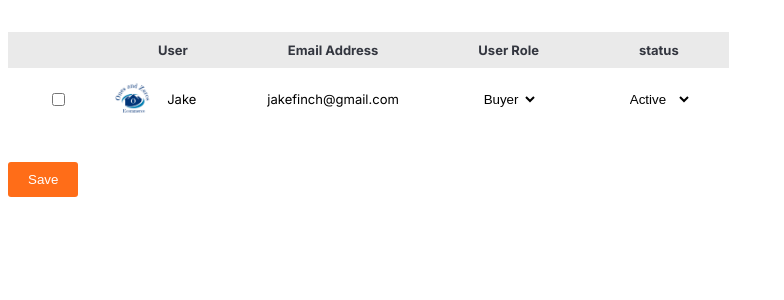
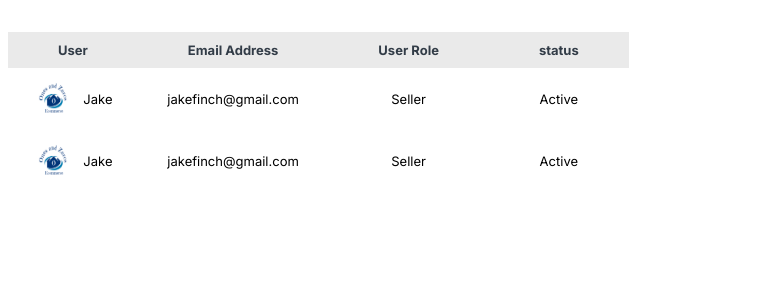
Before and after one commit to atlp-rwanda/e-commerce-ones-and-zeroes-fn, a React (Vite) app: page /Users in a window 1280 px wide. Shown: the top 300 px of the page, without its empty margins (0-784 px from the left). Built offline with nearby package versions, Linux system fonts and the light colour scheme.

Commit message:
ui changes

```diff
--- a/src/components/UserTable.tsx
+++ b/src/components/UserTable.tsx
@@ -10,7 +10,6 @@ const UserTable: React.FC = () => {
 			<table>
 				<thead>
 				<tr>
-					<th></th>
 					<th>User</th>
 					<th>Email Address</th>
 					<th>User Role</th>
@@ -19,7 +18,6 @@ const UserTable: React.FC = () => {
 				</thead>
 				<tbody>
 				<tr>
-					<td><input type="checkbox" id="" name="selected" value="selected"/></td>
 					<td>
 						<div className="userProfile">
 						<img alt="profile" src={logo}/>
@@ -28,17 +26,25 @@ const UserTable: React.FC = () => {
 					</td>
 					<td>jakefinch@gmail.com</td>
 					<td>
-						<select name="role">
-							<option value="Buyer">Buyer</option>
-							<option value="seller">Seller</option>
-							<option value="admin">Admin</option>
-						</select>
+						<p>Seller</p>
 					</td>
 					<td>
-						<select name="isActive">
-							<option value="true">Active</option>
-							<option value="false">Inactive</option>
-						</select>
+						<p>Active</p>
+					</td>
+				</tr>
+				<tr>
+					<td>
+						<div className="userProfile">
+						<img alt="profile" src={logo}/>
+						<p>Jake</p>
+						</div>
+					</td>
+					<td>jakefinch@gmail.com</td>
+					<td>
+						<p>Seller</p>
+					</td>
+					<td>
+						<p>Active</p>
 					</td>
 				</tr>
 				</tbody>
--- a/src/styles/UserTable.scss
+++ b/src/styles/UserTable.scss
@@ -1,6 +1,5 @@
 @import './variables';
 @import './mixins';
-@import url('https://fonts.googleapis.com/css2?family=Inter:wght@100..900&display=swap');
 
 table{
 	border-collapse: collapse;
@@ -9,7 +8,7 @@ table{
 	margin:2rem 0;
 	thead{
 		background-color: #EAEAEA;
-		color: #33363F;
+		color: #323C47;
 		margin:0;
 
 		th{
@@ -18,6 +17,7 @@ table{
 	}
 
 	tbody{
+		tr{
 			td{
 				padding: 10px 0;
 				text-align: center;
@@ -25,9 +25,10 @@ table{
 				.userProfile{
 					display: flex;
 					gap:10px;
+					justify-content: center;
 					img{
 						height:40px;
-					width: auto;
+						width:40px;
 						border-radius: 40px;
 					}
 				}
@@ -41,4 +42,9 @@ table{
 
 			}
 		}
+		tr:hover{
+			background-color: #F1F2F7;
+			cursor:pointer;
 		}
+	}
+}
--- a/src/styles/Users.scss
+++ b/src/styles/Users.scss
@@ -1,14 +1,14 @@
 @import './variables';
 @import './mixins';
+@import url('https://fonts.googleapis.com/css2?family=Inter:wght@100..900&display=swap');
 
 .mainContainer{
 
-    .btn{
-        background-color: $secondary-color;
-        color:white;
-        border: 0;
-        border-radius: 3px;
-        padding:10px 20px;
-        cursor: pointer;
-    }
 }
+
+.btn{
+    border: 0;
+    border-radius: 3px;
+    padding:10px 20px;
+    cursor: pointer;
+}
--- a/src/styles/_mixins.scss
+++ b/src/styles/_mixins.scss
@@ -3,3 +3,13 @@
     justify-content: center;
     align-items: center;
 }
+
+@mixin vertical-flex {
+    @include flex-center;
+    flex-direction: column;
+}
+
+@mixin horizontal-flex {
+    @include flex-center;
+    flex-direction: row;
+}
--- a/src/views/Users.tsx
+++ b/src/views/Users.tsx
@@ -1,17 +1,12 @@
 import React, { useState } from 'react'
 import '../styles/Users.scss'
 import UserTable from '../components/UserTable'
-
-const printSomething = ()=>{
-    console.log("Hello")
-}
 
 const Users: React.FC = ()=>{
     return (
     <div>
     	<div className="mainContainer">
     	    <UserTable/>
-	        <button className="btn" onClick={()=>printSomething()}>Save</button>
 	    </div>
     </div>
     )
```
Also changed, not shown: src/components/logo.png (deleted). Lines whose indentation alone changed are shown as unchanged.
